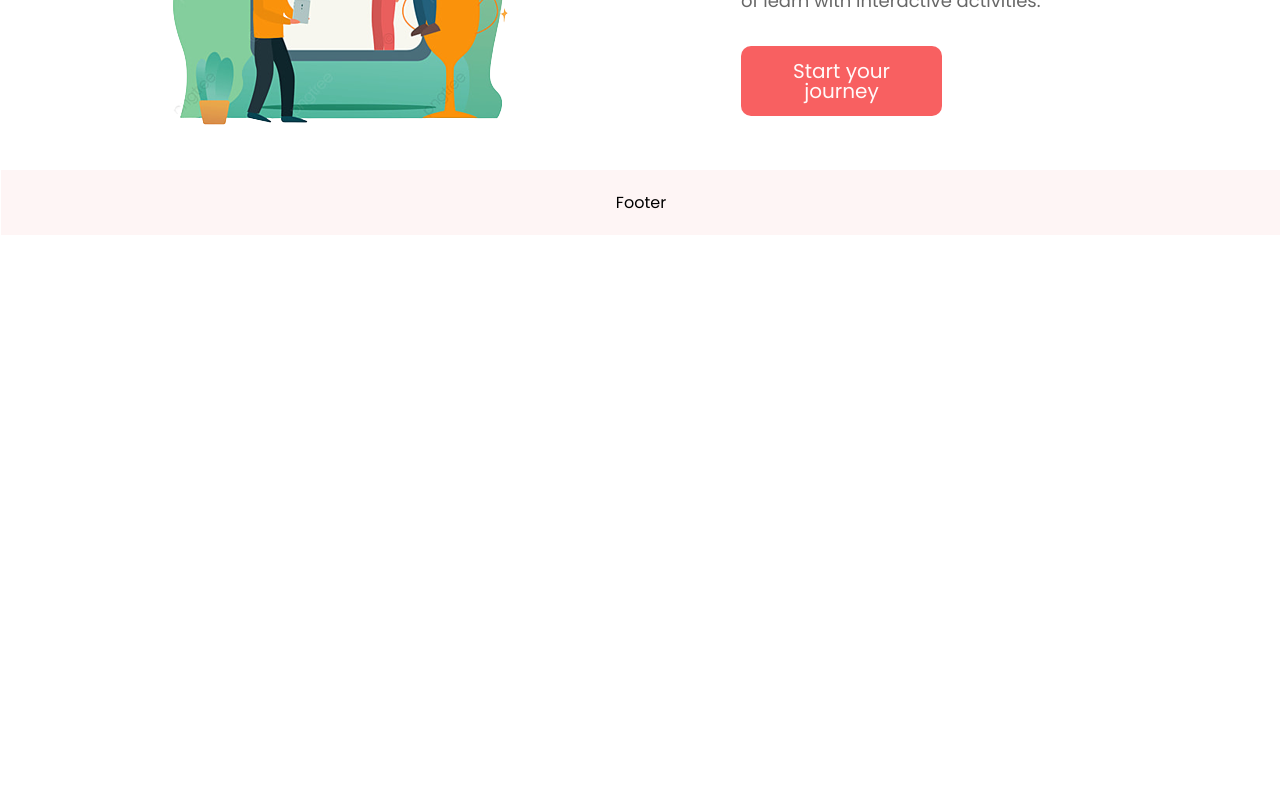
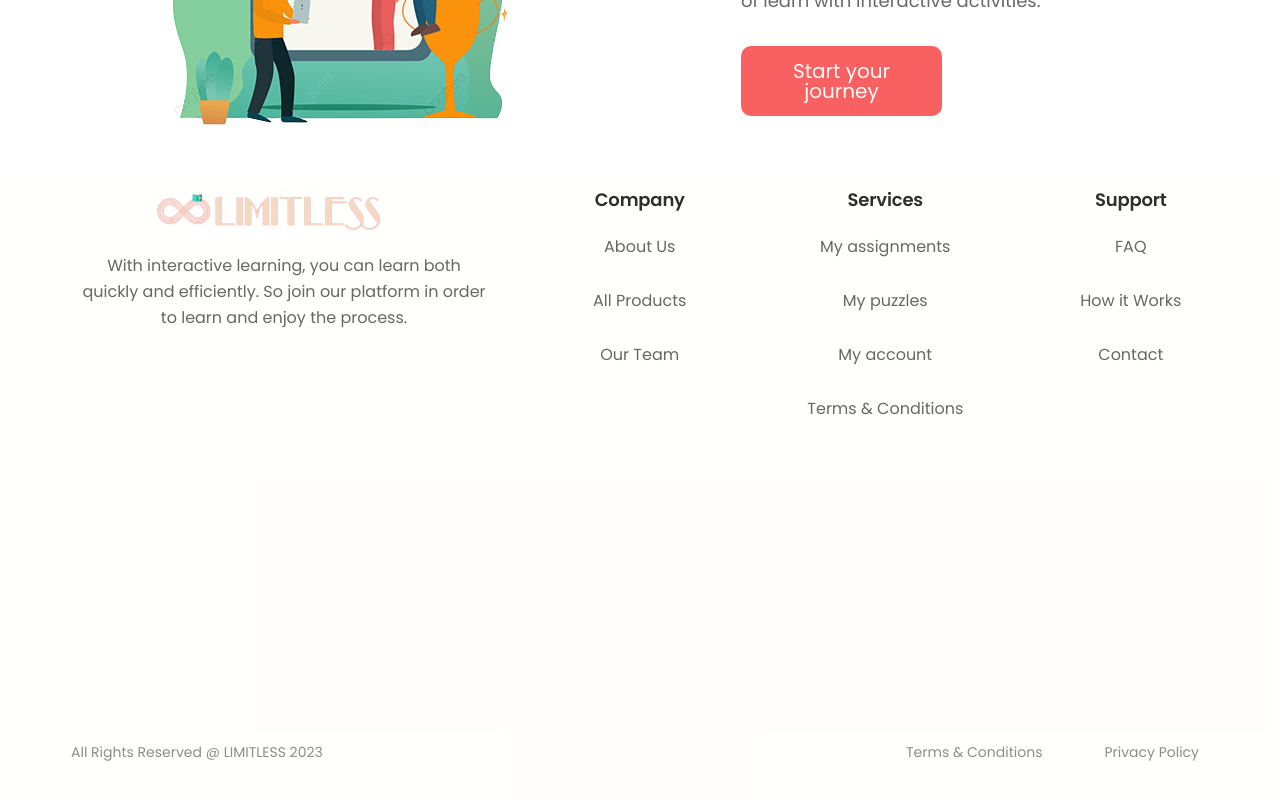
Before and after one commit to Flow-Up12/Limitless-Application, a React (Create React App) app: page / in a window 1280 px wide. Shown: the part 1556-2356 px from the top of the page. Before the commit the page ends 1791 px from the top, so only its background shows below. Built offline with nearby package versions, Linux system fonts and the light colour scheme.

Commit message:
Landing page ALL DONE

```diff
--- a/src/App.js
+++ b/src/App.js
@@ -1,5 +1,5 @@
 import Header from "./Components/Header";
-import Footer from "./Components/Footer";
+import Footer from "./Components/footer/Footer";
 import Mid from "./Components/mid/Mid";
 import Bottom from "./Components/bottom/Bottom";
 
--- a/src/Components/Footer.js
+++ /dev/null
@@ -1,8 +0,0 @@
-// Import the React library
-import React from "react";
-
-function Footer() {
-  return <div className="footer">Footer</div>;
-}
-
-export default Footer;
--- /dev/null
+++ b/src/Components/footer/Footer.js
@@ -0,0 +1,72 @@
+// Import the React library
+import React from "react";
+import "./footer.css";
+import LimitlessLogo from "./limitless-logo.png";
+
+function Footer() {
+  return (
+    <div class="footer">
+      <div class="footer-top">
+        <div class="footer-left">
+          <img src={LimitlessLogo} class="limitless-logo" alt="logo" />
+          <p class="footer-desc">With interactive learning, you can learn both quickly and efficiently. So join our platform in order to learn and enjoy the process.</p>
+        </div>
+        <div class="footer-right">
+          <div class="right-company">
+            <h2 class="footer-title">Company</h2>
+            <a href="" class="footer-menu">
+              About Us
+            </a>
+            <a href="" class="footer-menu">
+              All Products
+            </a>
+            <a href="" class="footer-menu">
+              Our Team
+            </a>
+          </div>
+          <div class="right-services">
+            <h2 class="footer-title">Services</h2>
+            <a href="" class="footer-menu">
+              My assignments
+            </a>
+            <a href="" class="footer-menu">
+              My puzzles
+            </a>
+            <a href="" class="footer-menu">
+              My account
+            </a>
+            <a href="" class="footer-menu">
+              Terms & Conditions
+            </a>
+          </div>
+          <div class="right-support">
+            <h2 class="footer-title">Support</h2>
+            <a href="" class="footer-menu">
+              FAQ
+            </a>
+            <a href="" class="footer-menu">
+              How it Works
+            </a>
+            <a href="" class="footer-menu">
+              Contact
+            </a>
+          </div>
+        </div>
+      </div>
+      <div class="footer-bottom">
+        <div class="footer-bottom-left">
+          <p class="copyright">All Rights Reserved @ LIMITLESS 2023</p>
+        </div>
+        <div class="footer-bottom-right">
+          <a href="" class="terms">
+            Terms & Conditions
+          </a>
+          <a href="" class="terms">
+            Privacy Policy
+          </a>
+        </div>
+      </div>
+    </div>
+  );
+}
+export default Footer;
--- /dev/null
+++ b/src/Components/footer/footer.css
@@ -0,0 +1,137 @@
+.footer {
+  height: 100vh;
+  width: 100%;
+  margin: 0;
+  gap: 0;
+  display: flex;
+  flex-direction: column;
+  background-color: rgba(255, 228, 196, 0.027);
+}
+.footer-top {
+  width: 100%;
+  background-color: rgba(0, 255, 255, 0);
+  height: 60vh;
+  display: flex;
+  flex-direction: row;
+}
+.footer-bottom {
+  width: 100%;
+  height: 20vh;
+  background-color: rgba(255, 0, 0, 0);
+  flex-direction: row;
+  display: flex;
+  text-align: center;
+}
+.footer-left {
+  width: 40%;
+  background-color: rgba(0, 0, 255, 0);
+  height: 100%;
+  display: flex;
+  flex-direction: column;
+  align-items: center;
+}
+.footer-desc {
+  color: #676767;
+  font-family: "Poppins";
+  font-size: 16px;
+  font-style: normal;
+  margin-right: 30px;
+  margin-left: 60px;
+  font-weight: 400;
+  line-height: 26px; /* 162.5% */
+}
+.footer-right {
+  width: 60%;
+  height: 100%;
+  background-color: rgba(136, 95, 160, 0);
+  display: flex;
+  flex-direction: row;
+}
+.right-company {
+  width: 33%;
+  display: flex;
+  flex-direction: column;
+  text-align: center;
+  height: 100%;
+  background-color: rgba(0, 128, 0, 0);
+}
+.right-services {
+  width: 33%;
+  display: flex;
+  flex-direction: column;
+  text-align: center;
+  height: 100%;
+  background-color: rgba(243, 78, 100, 0);
+}
+.right-support {
+  width: 33%;
+  display: flex;
+  flex-direction: column;
+  text-align: center;
+  height: 100%;
+  background-color: rgba(128, 109, 0, 0);
+}
+.footer-title {
+  color: #2e2e2e;
+  font-family: "Poppins";
+  font-size: 18px;
+  font-style: normal;
+  font-weight: 600;
+  line-height: 20px; /* 111.111% */
+  letter-spacing: -0.18px;
+  margin-bottom: 10px;
+}
+.footer-menu {
+  text-decoration: none;
+  color: #676767;
+  font-family: "Poppins";
+  font-size: 16px;
+  font-style: normal;
+  font-weight: 400;
+  margin: 7px;
+  line-height: 40px; /* 250% */
+}
+.copyright {
+  color: #8c8c8c;
+  font-family: "Poppins";
+  font-size: 14px;
+  font-style: normal;
+  font-weight: 400;
+  line-height: 24px; /* 171.429% */
+  float: left;
+  display: flex;
+  margin-top: 70px;
+  margin-left: 50px;
+}
+.footer-bottom-left {
+  width: 50%;
+  height: 100%;
+  justify-content: center;
+  text-align: center;
+  float: left;
+  justify-content: flex-start;
+  background-color: rgba(127, 255, 212, 0);
+}
+.footer-bottom-right {
+  width: 50%;
+  height: 100%;
+  background-color: rgba(165, 42, 42, 0);
+  justify-content: flex-end;
+  display: flex;
+}
+.terms {
+  color: #8c8c8c;
+  font-family: "Poppins";
+  font-size: 14px;
+  font-style: normal;
+  font-weight: 400;
+  line-height: 24px; /* 171.429% */
+  float: left;
+  display: flex;
+  margin-top: 70px;
+  margin-right: 10%;
+  text-decoration: none;
+}
+.limitless-logo {
+  margin-bottom: 20px;
+}
```
Also changed, not shown: src/Components/footer/limitless-logo.png (added).
